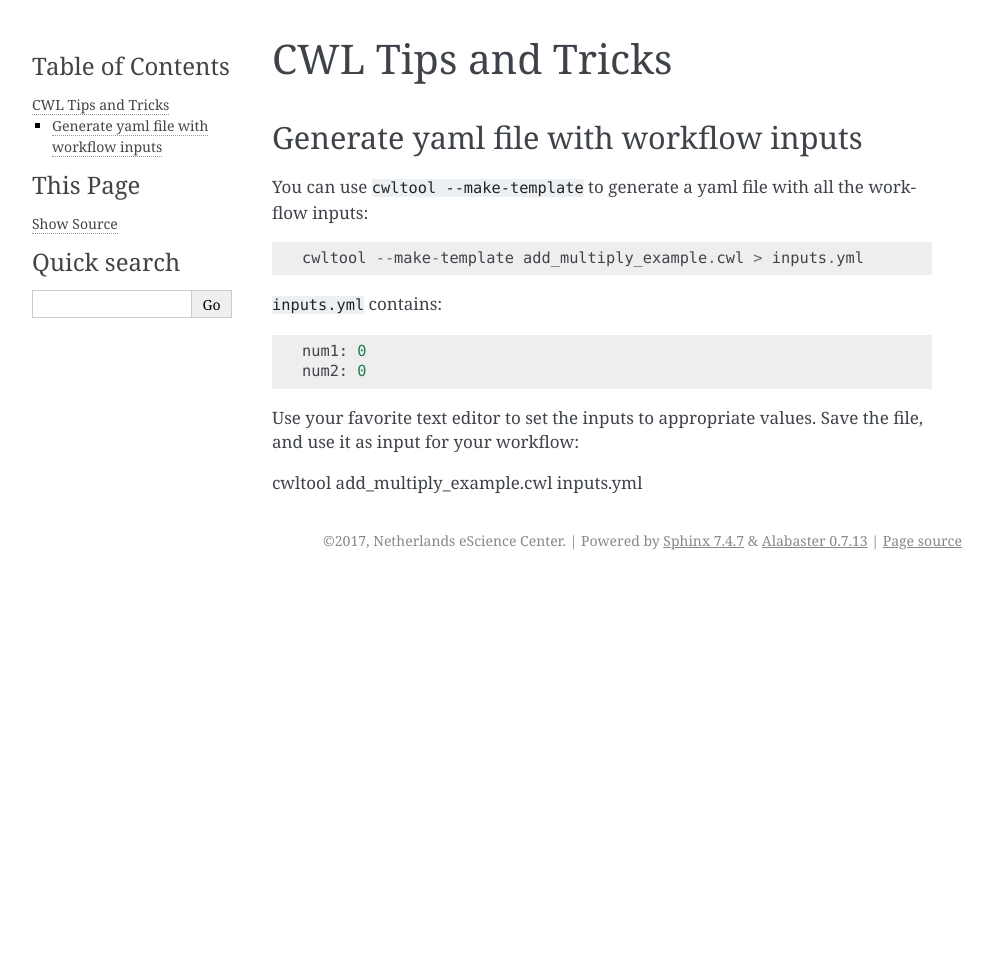
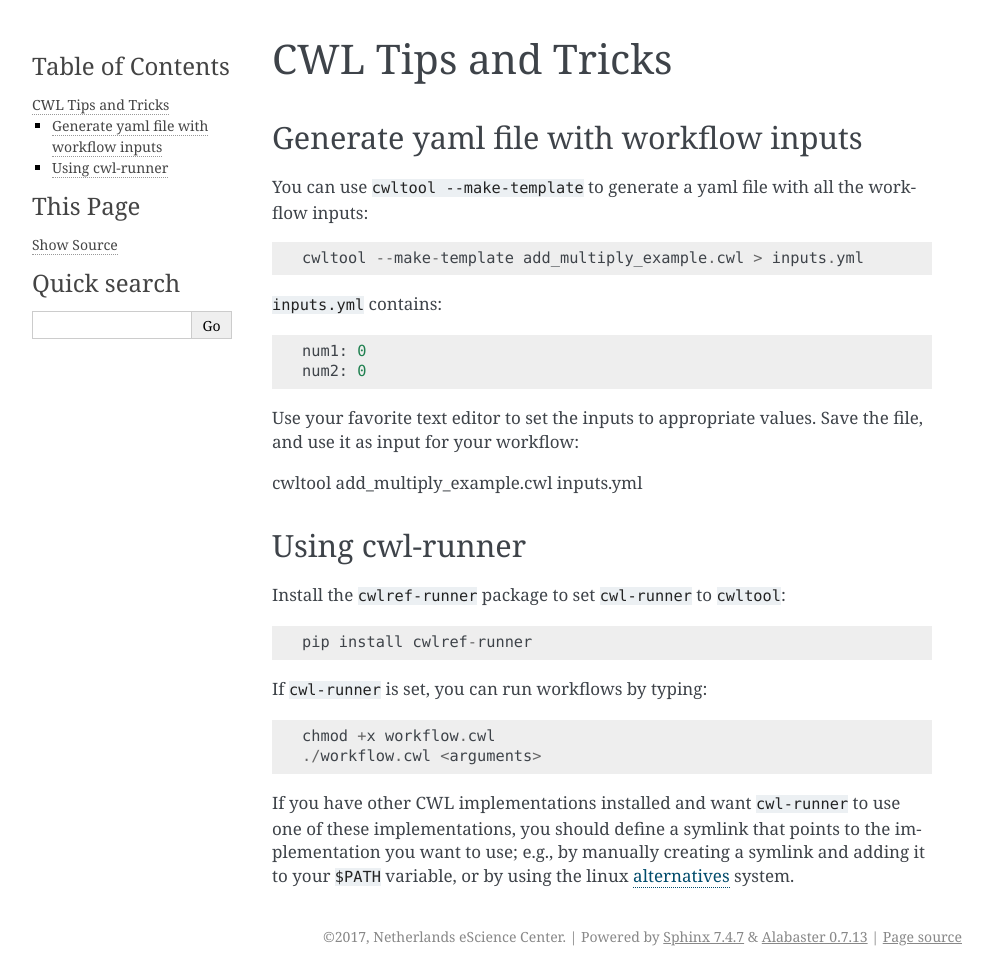
Before and after one commit to NLeSC/scriptcwl, a Sphinx documentation site: the page built from docs/cwl_tips_tricks.rst, in a window 1280 px wide. Shown: the whole page, without its empty margins (148-1141 px from the left). Built offline with Sphinx 7.4.7, drawn with Linux system fonts in a browser that asks for light colours; pages that are not in the unit, such as notebooks, are missing from menus; before the commit the page ends 900 px from its top, so only the background shows below that.

```diff
--- a/docs/cwl_tips_tricks.rst
+++ b/docs/cwl_tips_tricks.rst
@@ -20,3 +20,22 @@
 ::
 
 cwltool add_multiply_example.cwl inputs.yml
+
+Using cwl-runner
+################
+
+Install the ``cwlref-runner`` package to set ``cwl-runner`` to ``cwltool``:
+::
+
+ 	pip install cwlref-runner
+
+If ``cwl-runner`` is set, you can run workflows by typing:
+::
+
+	chmod +x workflow.cwl
+	./workflow.cwl <arguments>
+
+If you have other CWL implementations installed and want ``cwl-runner`` to use one
+of these implementations, you should define a symlink that points to the implementation
+you want to use; e.g., by manually creating a symlink and adding it to your ``$PATH``
+variable, or by using the linux `alternatives <https://linux.die.net/man/8/update-alternatives>`_ system.
```
Also changed, not shown: README.md (+7 -1 lines), 2 other files.
